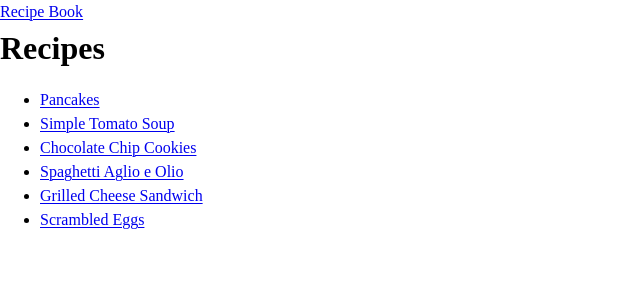
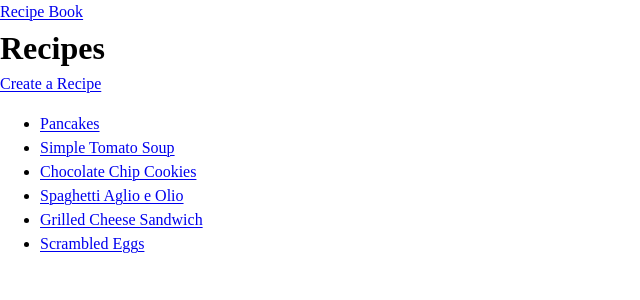
Before and after one commit to binyamin/recipes, a SvelteKit app: page / in a window 1280 px wide. Shown: the top 300 px of the page, without its empty margins (0-640 px from the left). Built offline with nearby package versions, Linux system fonts and the light colour scheme.

Commit message:
fix: link to "create" page

```diff
--- a/src/routes/+page.svelte
+++ b/src/routes/+page.svelte
@@ -6,6 +6,8 @@
 </script>
 
 <h1>Recipes</h1>
+
+<a href="/recipes/new">Create a Recipe</a>
 
 {#if sorted.length > 0}
 	<ul>
```
